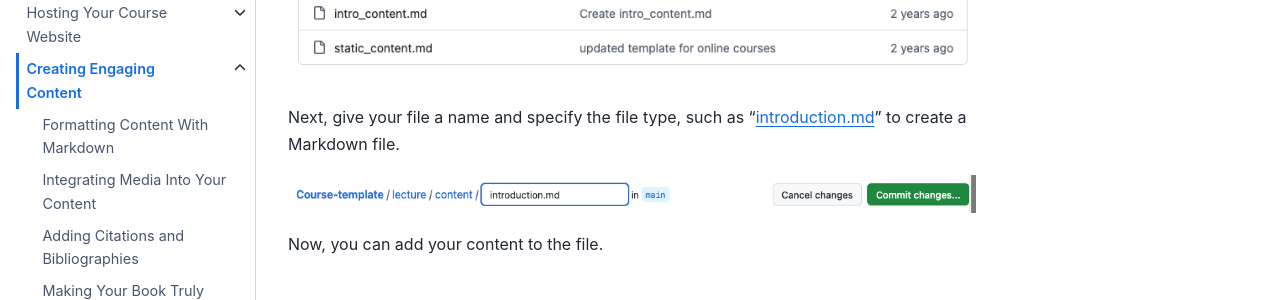
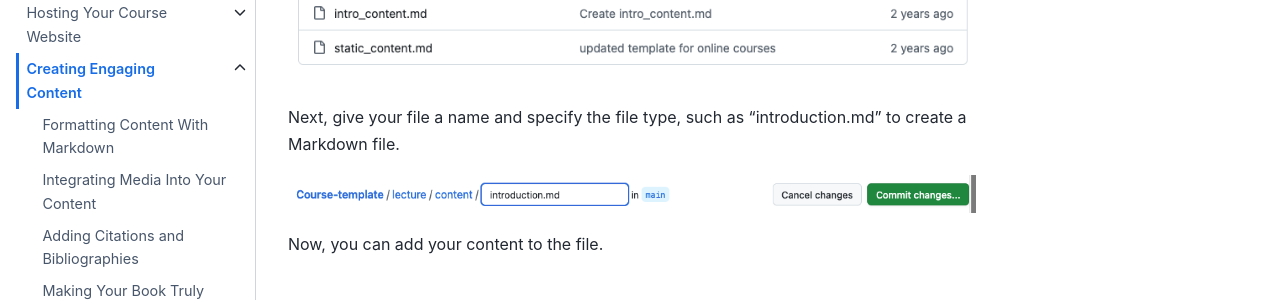
Before and after one commit to M-earnest/tutorial_jupyter_books, a Jupyter Book: the page built from content/3_create/intro.md, in a window 1280 px wide and 900 px high, scrolled down 1409 px. Shown: the part 185-485 px from the top of the window. Built offline with Jupyter Book 1.0.4 settings and Sphinx 7.4.7 and the Sphinx Book theme 1.1.4, drawn with Linux system fonts in a browser that asks for light colours; pages that are not in the unit, such as notebooks, are missing from menus.

Commit message:
Update intro.md

```diff
--- a/content/3_create/intro.md
+++ b/content/3_create/intro.md
@@ -40,9 +40,9 @@ To create a new file, click on "Add file" on the upper-right corner, then select
 
 ![Image of the "add file" button and the "create new file" option.](../../static/new_file.png)
 
-Next, give your file a name and specify the file type, such as "introduction.md" to create a Markdown file.
+Next, give your file a name and specify the file type, such as "introduction\.md" to create a Markdown file.
 
-![Image of the field where the file name is entered, with "\introduction.md" written in it.](../../static/include_type.png)
+![Image of the field where the file name is entered, with "introduction.md" written in it.](../../static/include_type.png)
 
 Now, you can add your content to the file.
 
```
